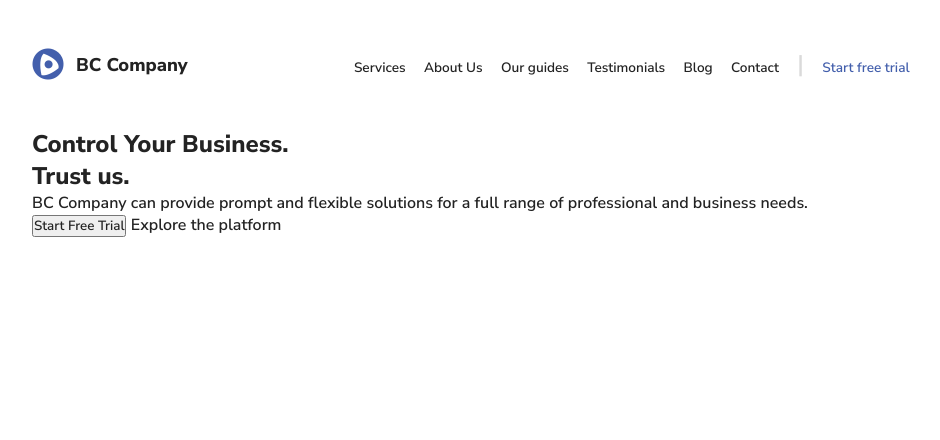
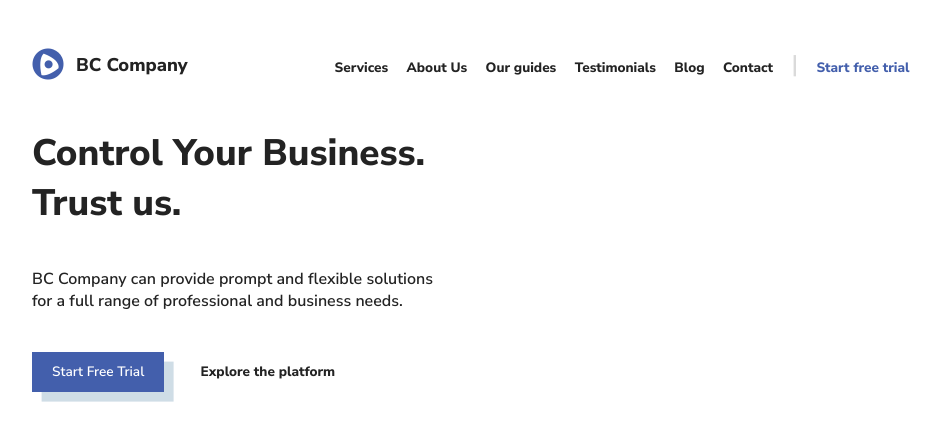
Before and after one commit to Tobijudah/BC-Company-landing-page, a plain HTML site: page index.html in a window 1280 px wide. Shown: the whole page, without its empty margins (160-1100 px from the left). Drawn offline with Linux system fonts and the light colour scheme.

Commit message:
added hero styling

```diff
--- a/css/styles.css
+++ b/css/styles.css
@@ -13,7 +13,10 @@
 
 a {
    text-decoration: none;
-   font-weight: 600;
+}
+
+h1 {
+   font-size: 2.3rem;
 }
 
 h4 {
@@ -51,6 +54,7 @@ nav ul li {
 
 nav ul li a {
    font-size: 0.85rem;
+   font-weight: bold;
 }
 
 nav ul li p {
@@ -61,3 +65,43 @@ nav ul li p {
 nav ul li:last-of-type a {
    color: #435fac;
 }
+
+.hero {
+   display: flex;
+}
+
+.hero .text {
+   flex: 0.45;
+   display: flex;
+   flex-direction: column;
+   justify-content: center;
+}
+
+.hero .text h1:last-of-type {
+   margin-bottom: 2.5rem;
+}
+
+.hero .text p {
+   margin-bottom: 2.5rem;
+}
+
+.hero .text button {
+   display: inline-block;
+   padding: 0.65rem 1.25rem;
+   color: #fff;
+   background: #435fac;
+   border: none;
+   width: fit-content;
+   font-size: 0.85rem;
+   box-shadow: 0.6rem 0.6rem 0 0 #cfdde6;
+   margin-right: 2rem;
+}
+
+.hero .text a {
+  font-size: 0.85rem;
+  font-weight: bold;
+}
+
+.hero .image {
+   flex: 0.55;
+}
```
